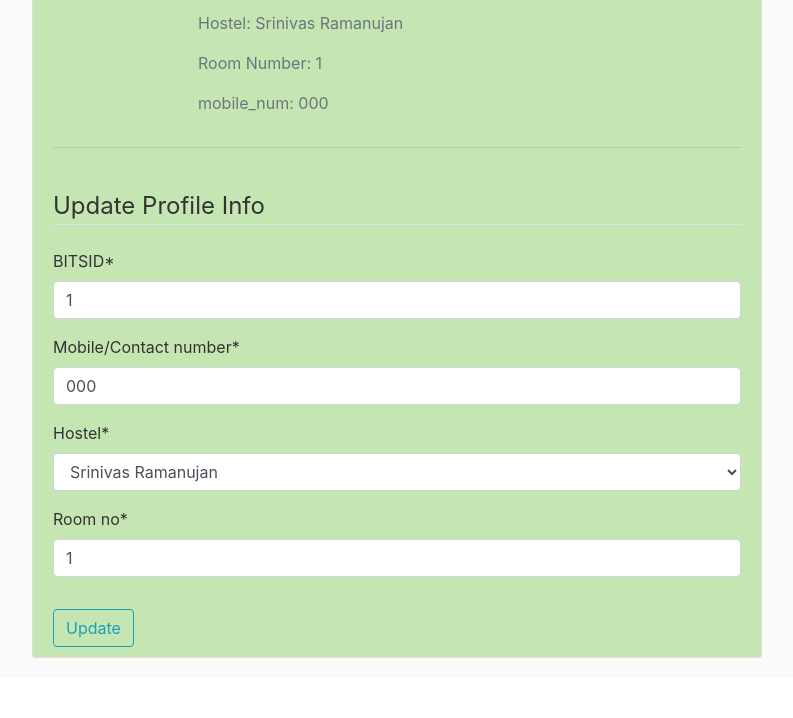
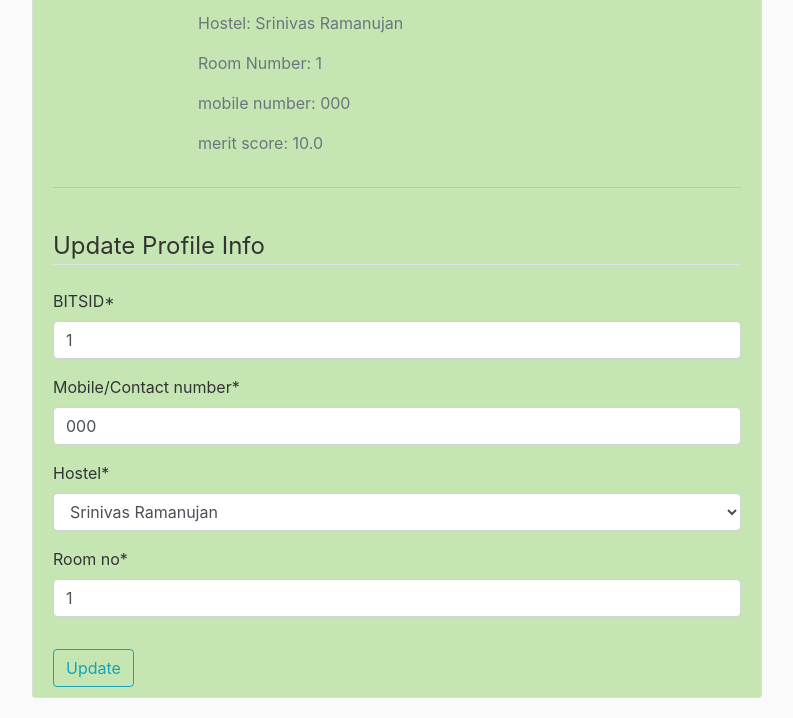
Before and after one commit to UjjwalAggarwal-1/LMS, a Django app: page /student_profile/ in a window 1280 px wide. Shown: the part 216-934 px from the top of the page, without its empty margins (53-846 px from the left). Before the commit the page ends 874 px from the top, so only its background shows below. Run offline with Django 4.2, Linux system fonts and the light colour scheme; a user stored in the database is signed in; tables that the repository leaves empty hold one stand-in row (values such as "Sample post"); some libraries are stand-ins or nearby versions.

Commit message:
merit score

```diff
--- a/all_books/models.py
+++ b/all_books/models.py
@@ -35,4 +35,4 @@ class Issue(models.Model):
     renewed_on = models.DateTimeField(null=True, default=datetime.datetime.now())
     rating = models.IntegerField(choices=rating_choices, default=0, blank=True, null=True)
     review = models.TextField(null=True, blank=True)
-    score = models.IntegerField(null=True, blank=True)
+    score = models.IntegerField(null=True, blank=True, default=0)
--- a/all_books/templates/all_books/librarian_home.html
+++ b/all_books/templates/all_books/librarian_home.html
@@ -48,7 +48,7 @@
 <h4>Returned Books (to be scored)</h4>
 {% for issue_request in all_issue_requests %}
 {% if issue_request.issue_request_status == 'returned' %}
-{% if issue_request.score is None %}
+{% if issue_request.score == 0 %}
 <article class="media content-section">
   <div class="media-body">
     <div class="article-metadata">
--- a/all_books/templates/all_books/librarian_home_2.html
+++ b/all_books/templates/all_books/librarian_home_2.html
@@ -10,7 +10,7 @@
 
 {{ object.isbn_of_book }}, {{ object.isbn_of_book.quantity }} copies left
 <br>
-requested by: {{ object.student }}
+requested by: {{ object.student }}, current merit score: {{mets}}
 <br>
 requested till: {{ object.return_on }} <br>
     {% if object.issue_request_status == "renewed" %}
--- a/users/models.py
+++ b/users/models.py
@@ -9,8 +9,9 @@ class Profile(models.Model):
     mobile_num = models.CharField(max_length=15, verbose_name="Mobile/Contact number")
     image = models.ImageField(default='default.jpg', upload_to='profile_pics')
     librarian = models.BooleanField(null=False, default=False)
-    hostel = models.CharField(max_length=25, choices=[('Srinivas Ramanujan', 'Srinivas Ramanujan'), ('Gandhi', 'Gandhi'),
-                                                     ('Krishna', 'Krishna'), ('Meera', 'Meera')], default='unknown')
+    hostel = models.CharField(max_length=25, choices=
+                            [('Srinivas Ramanujan', 'Srinivas Ramanujan'), ('Gandhi', 'Gandhi'),
+                             ('Krishna', 'Krishna'), ('Meera', 'Meera')], default='unknown')
     room_no = models.IntegerField(default=0)
 
     def __str__(self):
--- a/users/templates/users/student_profile.html
+++ b/users/templates/users/student_profile.html
@@ -10,7 +10,8 @@
       <p class="text-secondary">BITS ID: {{user.profile.BITSID}}</p>
       <p class="text-secondary">Hostel: {{user.profile.hostel}}</p>
       <p class="text-secondary">Room Number: {{user.profile.room_no}}</p>
-      <p class="text-secondary">mobile_num: {{user.profile.mobile_num}}</p>
+      <p class="text-secondary">mobile number: {{user.profile.mobile_num}}</p>
+      <p class="text-secondary">merit score: {{mets}}</p>
     </div>
   </div>
 
--- a/users/views.py
+++ b/users/views.py
@@ -2,6 +2,7 @@ from django.shortcuts import render, redirect
 from django.contrib import messages
 from .forms import StuProfileUpdateForm, LibProfileUpdateForm
 from django.contrib.auth.decorators import login_required
+from all_books.models import Issue
 
 
 @login_required
@@ -14,7 +15,18 @@ def student_profile(request):
             return redirect('all_books_home')
     else:
         p_form = StuProfileUpdateForm(instance=request.user.profile)
-    context = {'title': 'Profile', 'p_form': p_form}
+
+    stu_iss_qs = Issue.objects.filter(student=request.user)
+    tscore = 0
+    tcount = stu_iss_qs.count()
+
+    for data in stu_iss_qs:
+        tscore += data.score
+        if data.score == 0:
+            tcount -= 1
+    merit_score = tscore / tcount
+    merit_score = round(merit_score, 3)
+    context = {'title': 'Profile', 'p_form': p_form, 'mets': merit_score}
     return render(request, 'users/student_profile.html', context)
 
 
```
Also changed, not shown: all_books/views.py (+11 -1 lines), all_books/migrations/0037_alter_book_displayed_from_alter_issue_issued_on_and_more.py (added), all_books/migrations/0038_alter_book_displayed_from_alter_issue_issued_on_and_more.py (added), users/migrations/0006_profile_merit_score.py (added), users/migrations/0007_remove_profile_merit_score.py (added).
